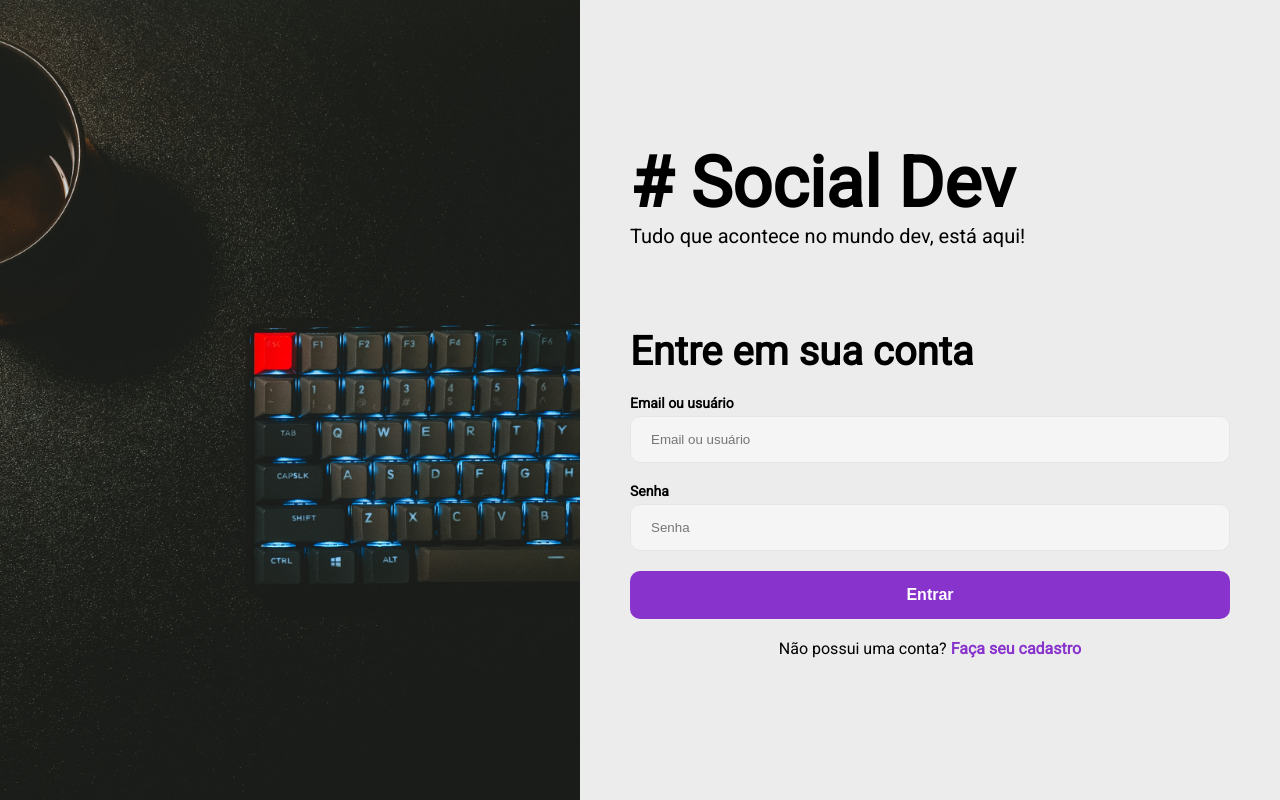
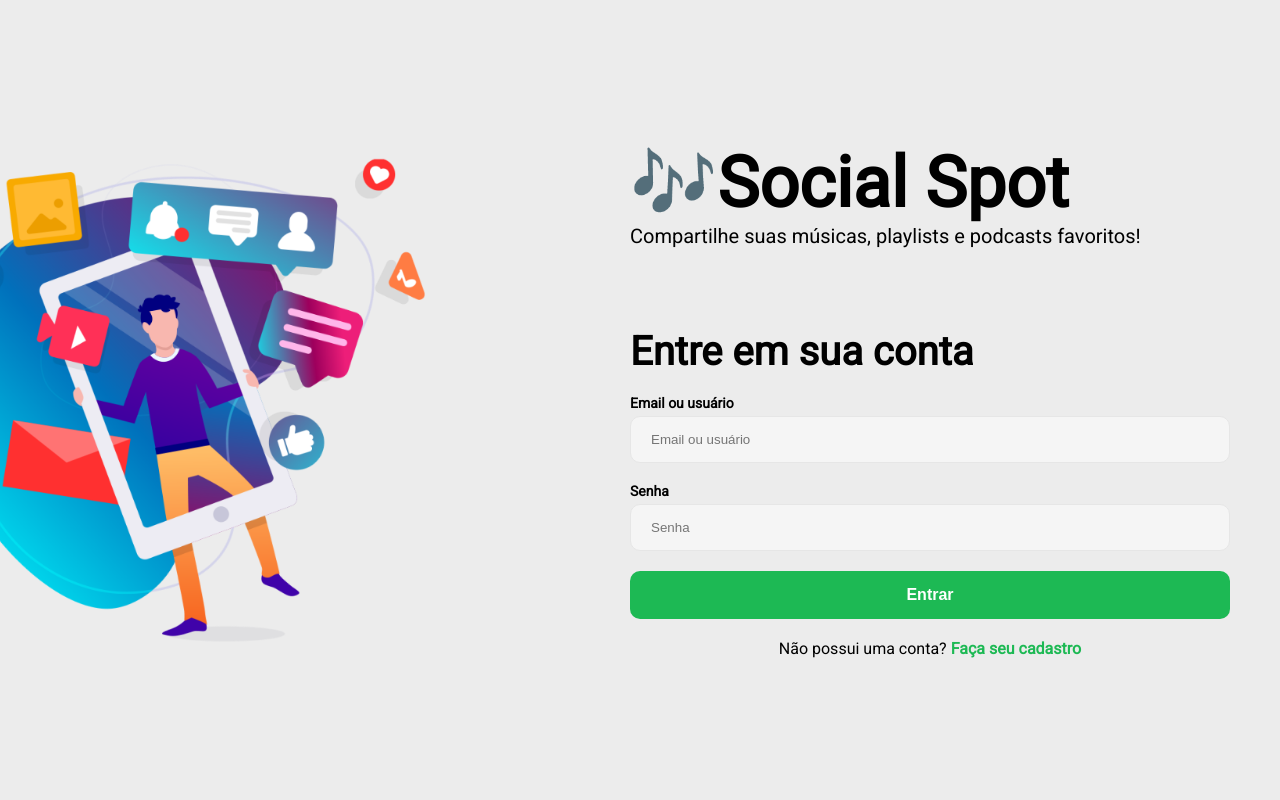
Before and after one commit to gmartins-dev/next-socialdev, a Next.js app: page /login in a window 1280 px wide. Built offline with nearby package versions, Linux system fonts and the light colour scheme.

Commit message:
Aplicado personalizações SocialSpot

```diff
--- a/pages/login.jsx
+++ b/pages/login.jsx
@@ -68,8 +68,11 @@ export default function LoginPage() {
 
   return (
     <ImageWithSpace>
-      <H1># Social Dev</H1>
-      <H4>Tudo que acontece no mundo dev, está aqui!</H4>
+      <H1>🎶Social Spot</H1>
+      <H4>
+        Compartilhe suas músicas, playlists e podcasts
+        favoritos!
+      </H4>
       <FormContainer>
         <Form onSubmit={handleSubmit(onSubmit)}>
           <H2>Entre em sua conta</H2>
--- a/src/components/cards/CreatePost.jsx
+++ b/src/components/cards/CreatePost.jsx
@@ -80,7 +80,8 @@ function CreatePost({ username }) {
     <PostContainer>
       <H4>
         <Title>
-          No que voce está pensando, @{username}?
+          Quais são suas músicas, playlists ou podcasts
+          favoritos do Spotify, @{username}?
         </Title>
       </H4>
       <form onSubmit={handleSubmit(onSubmit)}>
--- a/src/components/layout/ImageWithSpace.jsx
+++ b/src/components/layout/ImageWithSpace.jsx
@@ -58,7 +58,7 @@ function ImageWithSpace({ children, image }) {
 }
 
 ImageWithSpace.defaultProps = {
-  image: '/coffee-background.jpg',
+  image: '/body-bg-img.png',
 };
 
 export default ImageWithSpace;
--- a/src/components/layout/Navabar.jsx
+++ b/src/components/layout/Navabar.jsx
@@ -36,7 +36,7 @@ function Navbar() {
 
   return (
     <StyledNavbar>
-      <StyledLogo># Social Dev</StyledLogo>
+      <StyledLogo>🎶Social Spot</StyledLogo>
       <div>
         <StyledLogout onClick={handleLogout}>
           Desconectar
--- a/src/theme.js
+++ b/src/theme.js
@@ -1,10 +1,10 @@
 const theme = {
-  primary: '#8933CD',
-  primaryHover: '#702948',
+  primary: '#1DB954',
+  primaryHover: '#1ED760',
   inputBackground: '#F5F5F5',
   inputBorder: '#E6E6E6',
   background: '#ECECEC',
-  black: '#3A3A3A',
+  black: '#191414',
   white: '#FFFFFF',
   error: '#D95550',
   disabled: 'gray',
```
Also changed, not shown: pages/signup.jsx (+5 -2 lines), public/body-background.png (added), public/body-bg-img.png (added).
